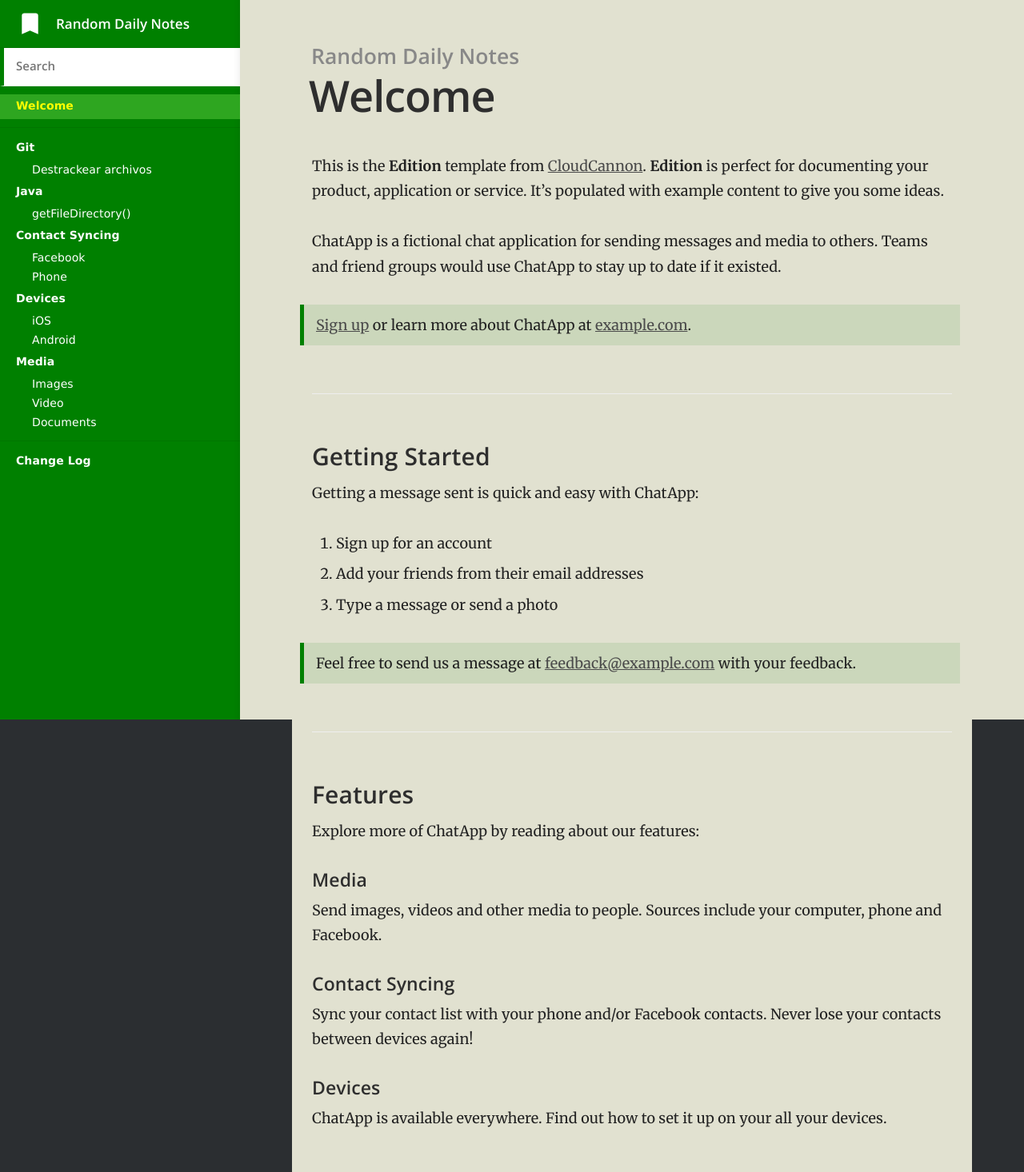
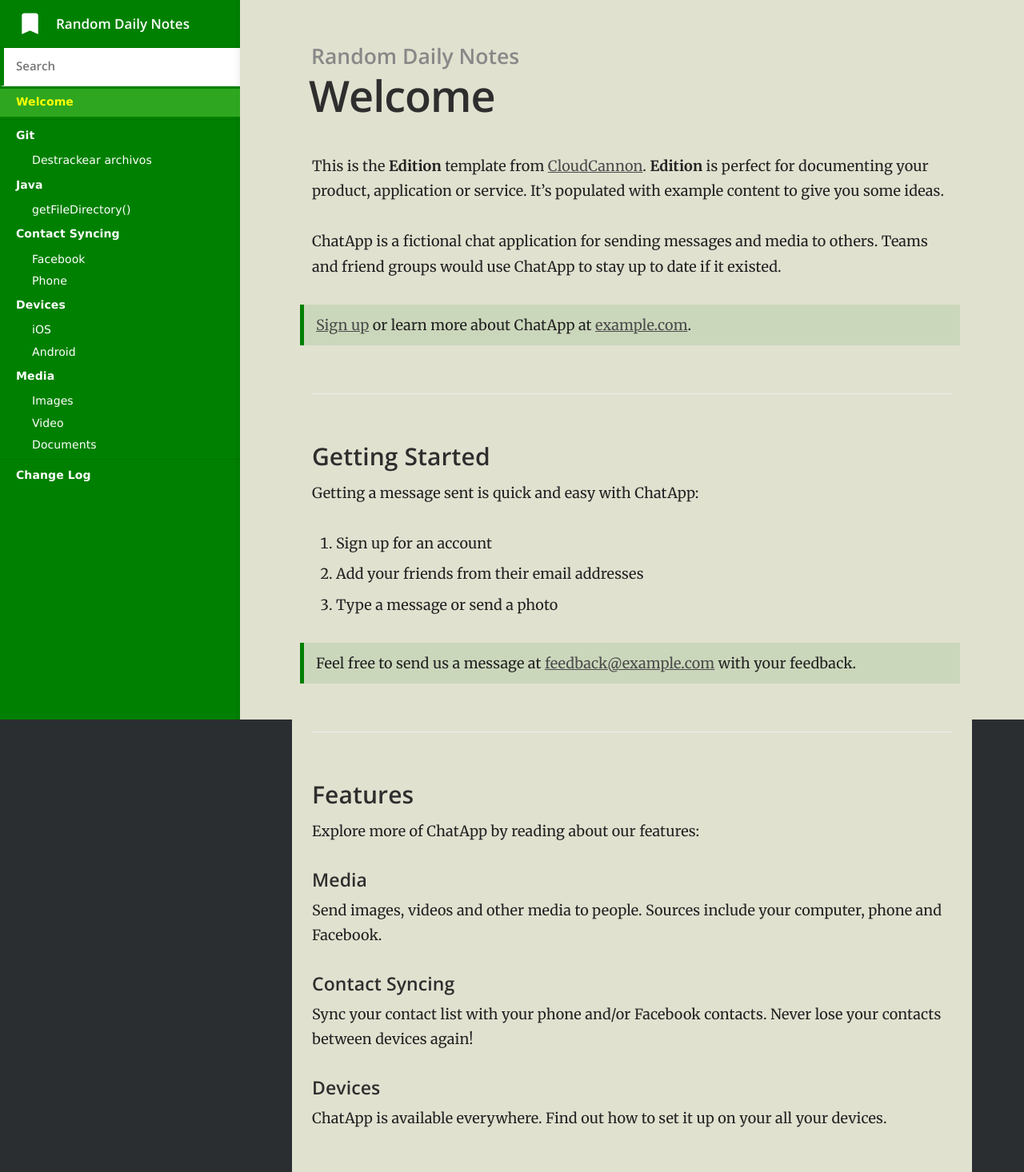
Before and after one commit to slaarks/slaarks.github.io, a Jekyll site: the page built from index.md, in a window 1280 px wide. Shown: the whole page at 80% size. Built offline with Jekyll 4.4.1, drawn with Linux system fonts in a browser that asks for light colours.

Commit message:
Nav padding fix.

```diff
--- a/_sass/_layout.scss
+++ b/_sass/_layout.scss
@@ -221,7 +221,7 @@ header > form {
 }
 
 nav > ul {
-	padding: $space / 2 0;
+	padding: $space / 6 0;
 
 	& + ul {
 		border-top: 1px solid rgba(0, 0, 0, 0.075);
@@ -246,7 +246,7 @@ nav > ul {
 		color: #ffffff;
 		text-decoration: none;
 		font-size: 1.4rem;
-		padding: $space / 4 0  $space / 4 $space * 2;
+		padding: $space / 3 0  $space / 3 $space * 2;
 		display: block;
 	}
 
```
Also changed, not shown: 3 other files.
